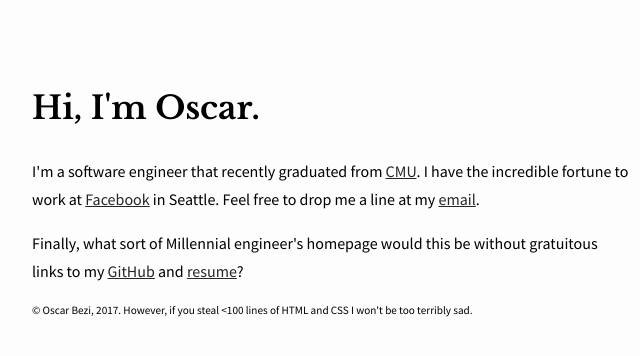
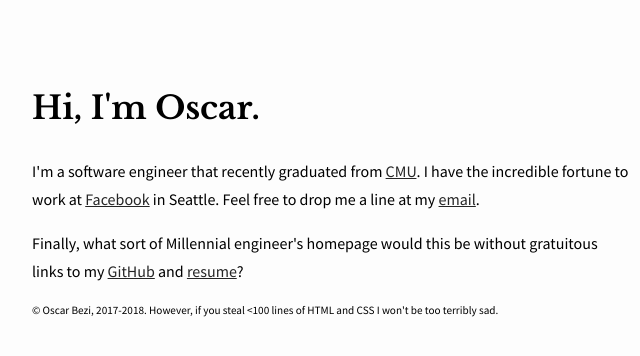
Before and after one commit to bezi/bezi.io, a plain HTML site: page index.html in a window 1280 px wide. Shown: the full height of the page, 308-948 px from the left. Drawn offline with nearby package versions, Linux system fonts and the light colour scheme.

Commit message:
NEW YEAR NEW ME

```diff
--- a/index.html
+++ b/index.html
@@ -46,7 +46,7 @@
         <a href="/docs/resume.pdf" title="Short Job Getter Paper">resume</a>?
     </p>
     <footer>
-        &copy; Oscar Bezi, 2017. However, if you steal &lt;100 lines of HTML
+        &copy; Oscar Bezi, 2017-2018. However, if you steal &lt;100 lines of HTML
         and CSS I won't be too terribly sad.
     </footer>
 </body>
```
